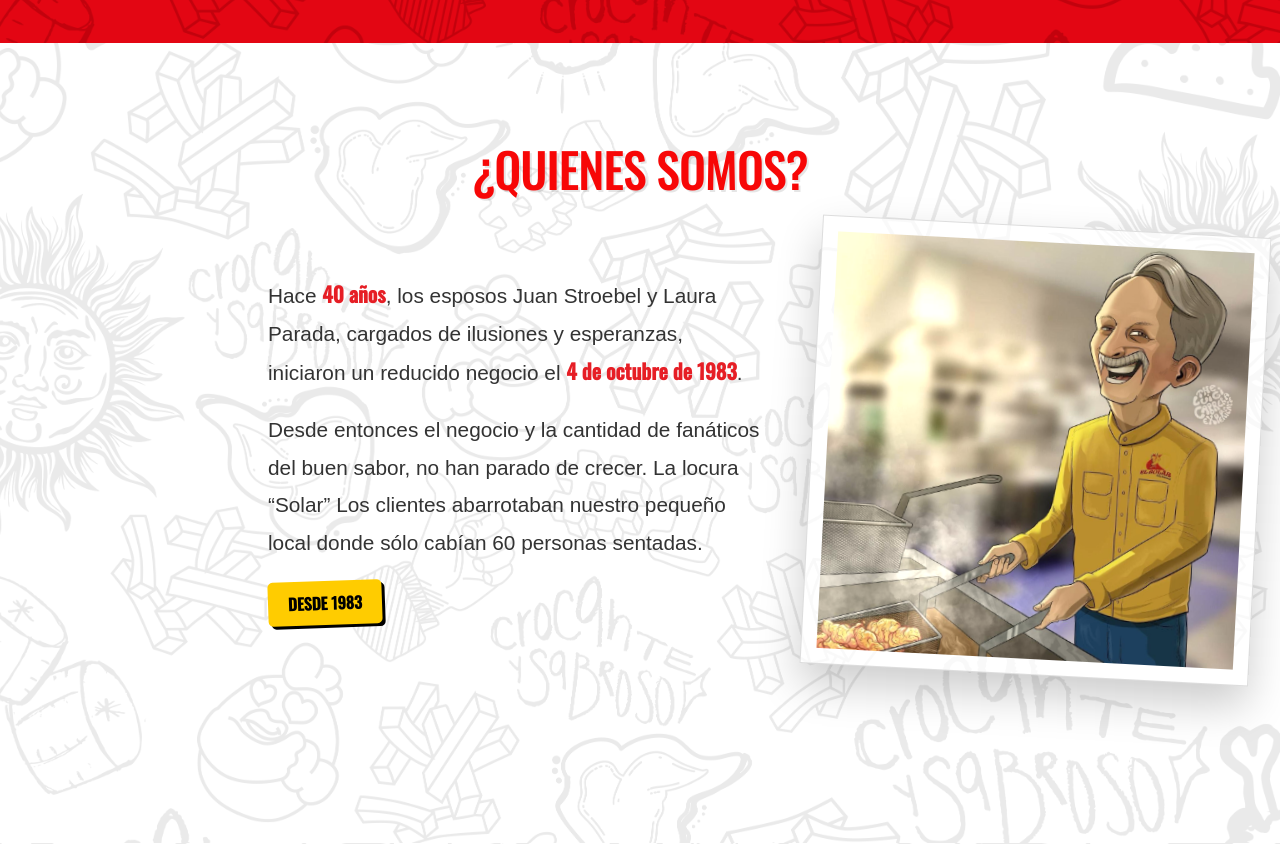
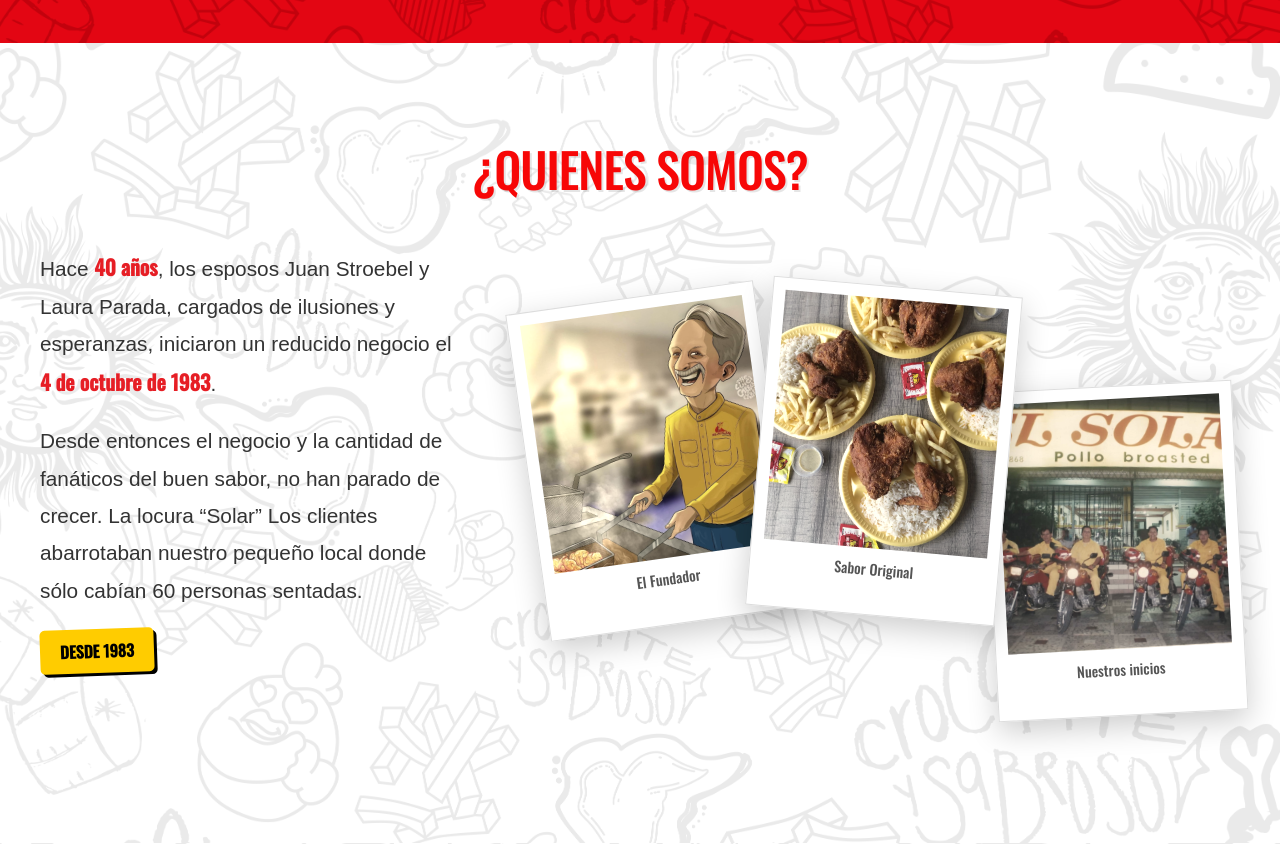
Before and after one commit to CarlosAndres2001/web-solar, a PHP site: page / in a window 1280 px wide. Shown: the part 757-1601 px from the top of the page. Run offline with PHP 8.4, Linux system fonts and the light colour scheme.

Commit message:
cambios para presentacion

```diff
--- a/index.html
+++ b/index.html
@@ -66,9 +66,18 @@
                 <div class="history-badge">Desde 1983</div>
             </div>
 
-            <div class="history-image">
-                <div class="img-frame">
-                    <img src="combos/jsp.jpeg" alt="Fundadores Pollo El Solaar">
+            <div class="history-photos-container">
+                <div class="img-frame photo-1">
+                    <img src="fotos/jsp.jpeg" alt="Fundador Opollo">
+                    <span>El Fundador</span>
+                </div>
+                <div class="img-frame photo-2">
+                    <img src="fotos/pollito.png" alt="Nuestros Platos">
+                    <span>Sabor Original</span>
+                </div>
+                <div class="img-frame photo-3">
+                    <img src="fotos/fotoportada.jpeg" alt="Fachada años 90">
+                    <span>Nuestros inicios</span>
                 </div>
             </div>
         </div>
--- a/style.css
+++ b/style.css
@@ -17,6 +17,15 @@ body {
     color: white;
 }
 
+body {
+  /* Asegúrate de que el link termine en .png */
+  cursor: url('combos/pierna.png') 16 16, auto !important;
+}
+
+/* Es vital aplicarlo también a los links y botones */
+a, button, [role="button"] {
+  cursor: url('combos/pierna.png') 16 16, pointer !important;
+}
 /* ##########################################
    2. NAVBAR (CONTENEDORES)
    ########################################## */
@@ -171,7 +180,7 @@ body {
 }
 
 .history-grid {
-    padding-left: 20%;
+    padding-left: 10%;
     display: grid;
     grid-template-columns: 1.1fr 1fr; /* Dos columnas */
     gap: 50px;
@@ -214,50 +223,180 @@ body {
     box-shadow: 3px 3px 0px #000;
 }
 
-/* ##########################################
-   11. IMAGEN Y MARCO (EFECTO POLAROID)
-   ########################################## */
-.history-image {
+/* Ajuste del Grid para que respire mejor */
+.history-grid {
+    display: grid;
+    grid-template-columns: 0.9fr 1.5fr;
+    gap: 60px;
+    max-width: 1300px;
+    margin: 40px auto;
+    align-items: center;
+    padding: 0 20px;
+}
+
+/* Contenedor de las fotos en modo collage */
+.history-photos-container {
+    position: relative;
+    height: 450px; /* Ajusta según necesites */
     display: flex;
     justify-content: center;
-    perspective: 1000px;
+    align-items: center;
 }
 
+/* Marco estilo Polaroid mejorado */
 .img-frame {
-    position: relative;
-    padding: 15px;
-    background: rgba(255, 255, 255, 0.685);
-    box-shadow: 0 20px 40px rgba(0,0,0,0.2);
+    position: absolute;
+    padding: 12px 12px 35px 12px; /* Espacio abajo para el texto */
+    background: white;
+    box-shadow: 0 10px 30px rgba(0,0,0,0.2);
     border: 1px solid #ddd;
-    transform: rotate(3deg);
-    transition: all 0.5s ease;
-    animation: revealImage 1.2s ease-out forwards;
+    transition: all 0.4s cubic-bezier(0.175, 0.885, 0.32, 1.275);
+    width: 250px;
 }
 
 .img-frame img {
-    max-width: 100%;
-    height: auto;
+    width: 100%;
+    height: 250px;
+    object-fit: cover;
     display: block;
-    filter: sepia(20%);
+    filter: sepia(30%);
 }
 
+/* Texto pequeño debajo de la foto estilo Polaroid */
+.img-frame span {
+    font-family: 'Oswald', sans-serif;
+    font-size: 0.9rem;
+    color: #555;
+    display: block;
+    margin-top: 10px;
+    text-align: center;
+}
+
+/* Posicionamiento del Collage */
+.photo-1 {
+    transform: rotate(-8deg);
+    z-index: 2;
+    left: 0;
+    animation: entranceLeft 1s ease-out;
+}
+
+.photo-2 {
+    transform: rotate(5deg);
+    z-index: 3;
+    top: 50px;
+    animation: entranceBottom 1.2s ease-out;
+}
+
+.photo-3 {
+    transform: rotate(-3deg);
+    z-index: 1;
+    right: 0;
+    top: 150px;
+    animation: entranceRight 1.4s ease-out;
+}
+
+/* Hover: La foto se endereza y resalta */
 .img-frame:hover {
-    transform: rotate(0deg) scale(1.05);
-    box-shadow: 0 30px 50px rgba(0,0,0,0.3);
+    transform: rotate(0deg) scale(1.15) translateY(-20px);
+    z-index: 10;
+    box-shadow: 0 40px 60px rgba(0,0,0,0.4);
+    filter: none;
+}
+
+.img-frame:hover img {
+    filter: sepia(0%);
+}
+
+/* Animaciones de entrada */
+@keyframes entranceLeft {
+    from { opacity: 0; transform: translateX(-100px) rotate(-20deg); }
+    to { opacity: 1; transform: translateX(0) rotate(-8deg); }
+}
+
+@keyframes entranceBottom {
+    from { opacity: 0; transform: translateY(100px); }
+    to { opacity: 1; transform: translateY(50px) rotate(5deg); }
+}
+
+@keyframes entranceRight {
+    from { opacity: 0; transform: translateX(100px) rotate(20deg); }
+    to { opacity: 1; transform: translateX(0) rotate(-3deg); }
+}
+
+/* Animación para el texto y el badge */
+.history-text {
+    animation: fadeIn 1.5s ease-in;
+}
+
+.history-badge:hover {
+    animation: shake 0.5s infinite;
+    cursor: pointer;
+}
+
+@keyframes shake {
+    0% { transform: rotate(-2deg); }
+    50% { transform: rotate(2deg); }
+    100% { transform: rotate(-2deg); }
+}
+
+@keyframes fadeIn {
+    from { opacity: 0; }
+    to { opacity: 1; }
 }
 
 /* ##########################################
-   12. ANIMACIÓN DE REVELACIÓN
+   12. ANIMACIONES Y RESPONSIVE
    ########################################## */
-@keyframes revealImage {
-    0% {
-        opacity: 0;
-        transform: translateX(100px) rotate(10deg);
+@keyframes shake {
+    0%, 100% { transform: rotate(-3deg); }
+    50% { transform: rotate(3deg); }
+}
+
+@keyframes entranceLeft {
+    from { opacity: 0; transform: translateX(-100px) rotate(-20deg); }
+    to { opacity: 1; transform: translateX(0) rotate(-10deg); }
+}
+
+@keyframes entranceBottom {
+    from { opacity: 0; transform: translateY(100px); }
+    to { opacity: 1; transform: translateY(-50%) rotate(5deg); }
+}
+
+@keyframes entranceRight {
+    from { opacity: 0; transform: translateX(100px) rotate(20deg); }
+    to { opacity: 1; transform: translateX(0) rotate(-5deg); }
+}
+
+@keyframes fadeIn {
+    from { opacity: 0; } to { opacity: 1; }
+}
+
+/* RESPONSIVO PARA MÓVILES */
+@media (max-width: 992px) {
+    .history-grid { grid-template-columns: 1fr; text-align: center; }
+    .history-text { text-align: center; margin-bottom: 40px; }
+    #history h2 { font-size: 2.5rem; }
+    .history-photos-container { height: 400px; }
+    .img-frame { width: 200px; }
+}
+
+@media (max-width: 600px) {
+    .history-photos-container {
+        flex-direction: column;
+        height: auto;
+        gap: 30px;
     }
-    100% {
-        opacity: 1;
-        transform: translateX(0) rotate(3deg);
+    .img-frame {
+        position: relative; /* Ya no flotan una encima de otra */
+        left: auto !important;
+        right: auto !important;
+        top: auto !important;
+        bottom: auto !important;
+        transform: rotate(0deg) !important;
+        margin: 0 auto;
+        width: 80%;
     }
+    .img-frame img { height: 200px; }
 }
 
 /* ##########################################
```
Also changed, not shown: combos/pierna.png (added), fotos/fotoportada.jpeg (added), fotos/jsp.jpeg (renamed from combos/jsp.jpeg), fotos/pollito.png (added), 2 other files.
